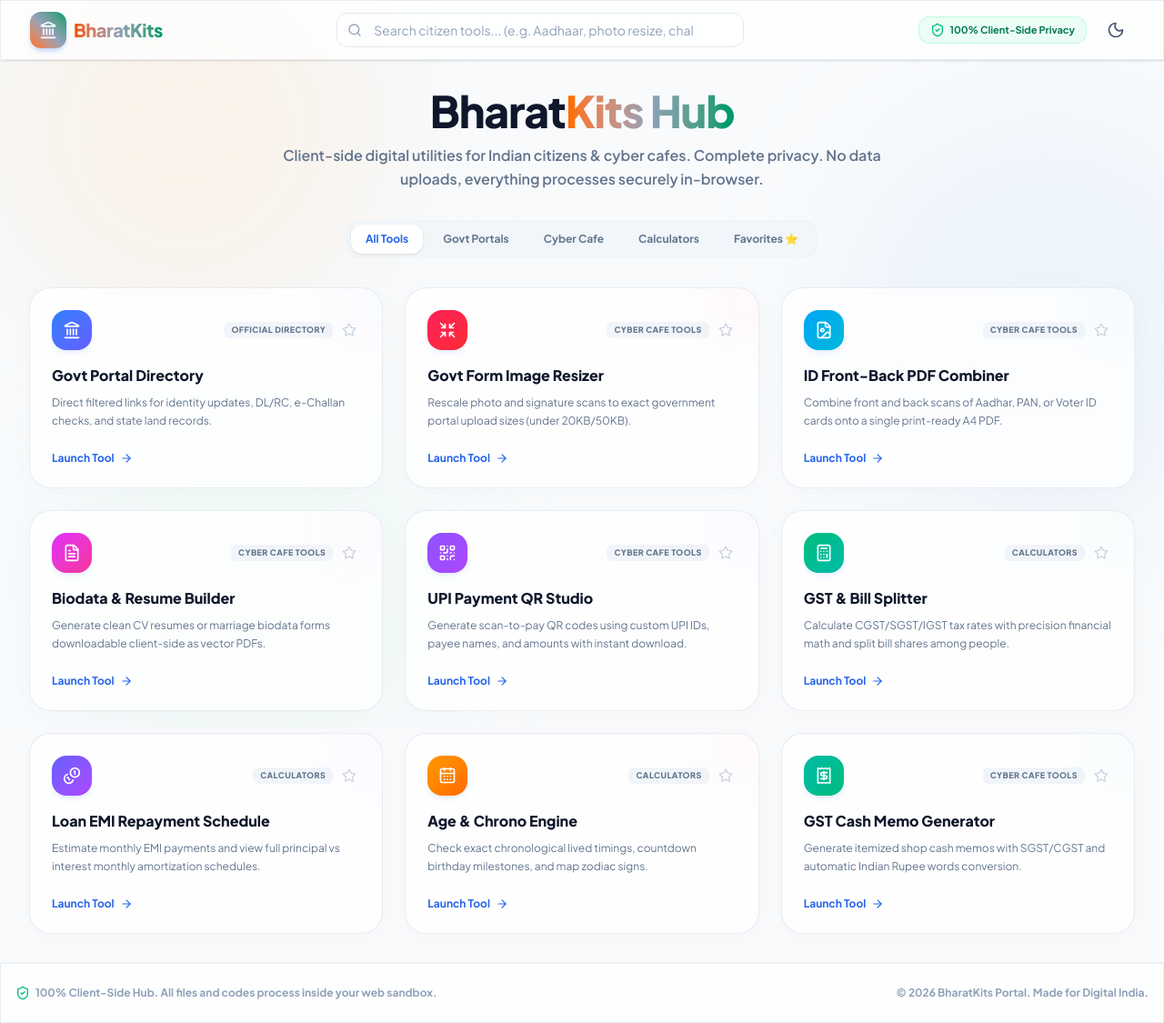
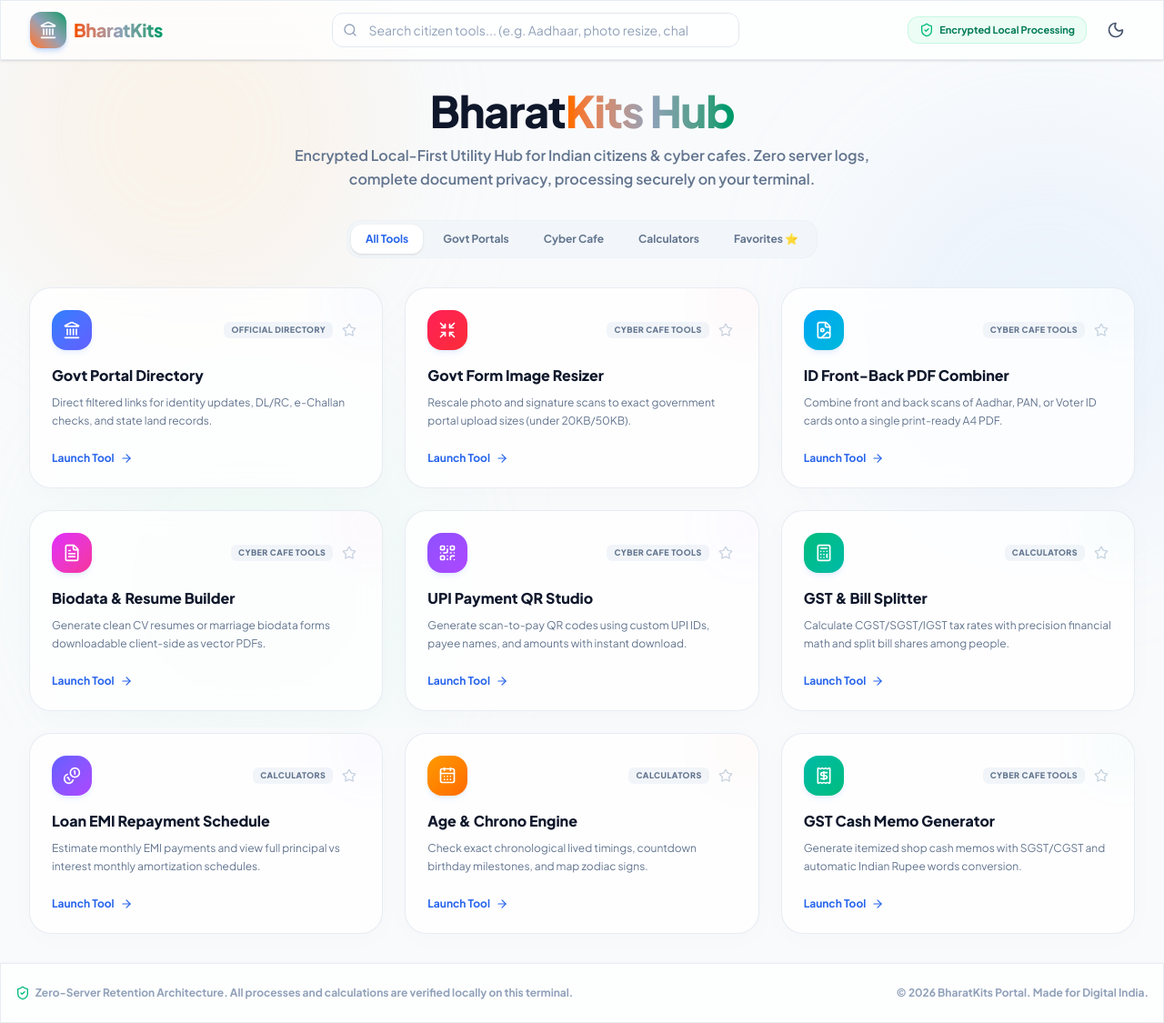
Before and after one commit to loharbijoy2005-a11y/BharatKits-Hub, a Next.js app: page / in a window 1280 px wide. Shown: the whole page at 91% size. Built offline with nearby package versions, Linux system fonts and the light colour scheme.

Commit message:
style: update privacy terms to sound enterprise grade and professional

```diff
--- a/app/page.tsx
+++ b/app/page.tsx
@@ -245,7 +245,7 @@ export default function Page() {
                 </span>
               </h1>
               <p className="text-slate-500 dark:text-slate-400 text-sm sm:text-base leading-relaxed font-semibold">
-                Client-side digital utilities for Indian citizens & cyber cafes. Complete privacy. No data uploads, everything processes securely in-browser.
+                Encrypted Local-First Utility Hub for Indian citizens & cyber cafes. Zero server logs, complete document privacy, processing securely on your terminal.
               </p>
             </div>
 
@@ -385,7 +385,7 @@ export default function Page() {
         <div className="max-w-7xl mx-auto px-4 flex flex-col sm:flex-row items-center justify-between gap-4">
           <div className="flex items-center gap-1.5">
             <ShieldCheck className="w-4 h-4 text-emerald-500" />
-            <span>100% Client-Side Hub. All files and codes process inside your web sandbox.</span>
+            <span>Zero-Server Retention Architecture. All processes and calculations are verified locally on this terminal.</span>
           </div>
           <div>
             <span>&copy; 2026 BharatKits Portal. Made for Digital India.</span>
--- a/components/modules/media/MediaTrimmer.tsx
+++ b/components/modules/media/MediaTrimmer.tsx
@@ -185,7 +185,7 @@ export default function MediaTrimmer() {
             </div>
             <h3 className="text-lg font-extrabold text-slate-850 dark:text-white">Load Media File</h3>
             <p className="text-slate-500 dark:text-slate-400 text-xs mt-2 max-w-xs mx-auto leading-relaxed">
-              Supports MP4, MP3, WebM, WAV, etc. Sliced completely in the browser sandbox.
+              Supports MP4, MP3, WebM, WAV, etc. Processed locally in real-time.
             </p>
             <Button className="mt-8">Select File</Button>
           </div>
--- a/components/shared/Header.tsx
+++ b/components/shared/Header.tsx
@@ -79,7 +79,7 @@ export function Header({ searchVal, onSearch, onGoHome, showSearch }: HeaderProp
         <div className="flex items-center gap-3">
           <span className="hidden md:flex items-center gap-1.5 px-3 py-1.5 rounded-xl bg-emerald-50 dark:bg-emerald-950/20 border border-emerald-200/50 dark:border-emerald-900/30 text-[11px] font-bold text-emerald-700 dark:text-emerald-400 select-none">
             <ShieldCheck className="w-4 h-4 text-emerald-500" />
-            100% Client-Side Privacy
+            Encrypted Local Processing
           </span>
 
           <button
```
Also changed, not shown: 1 other file (tests, documents, lock files or other folders).
